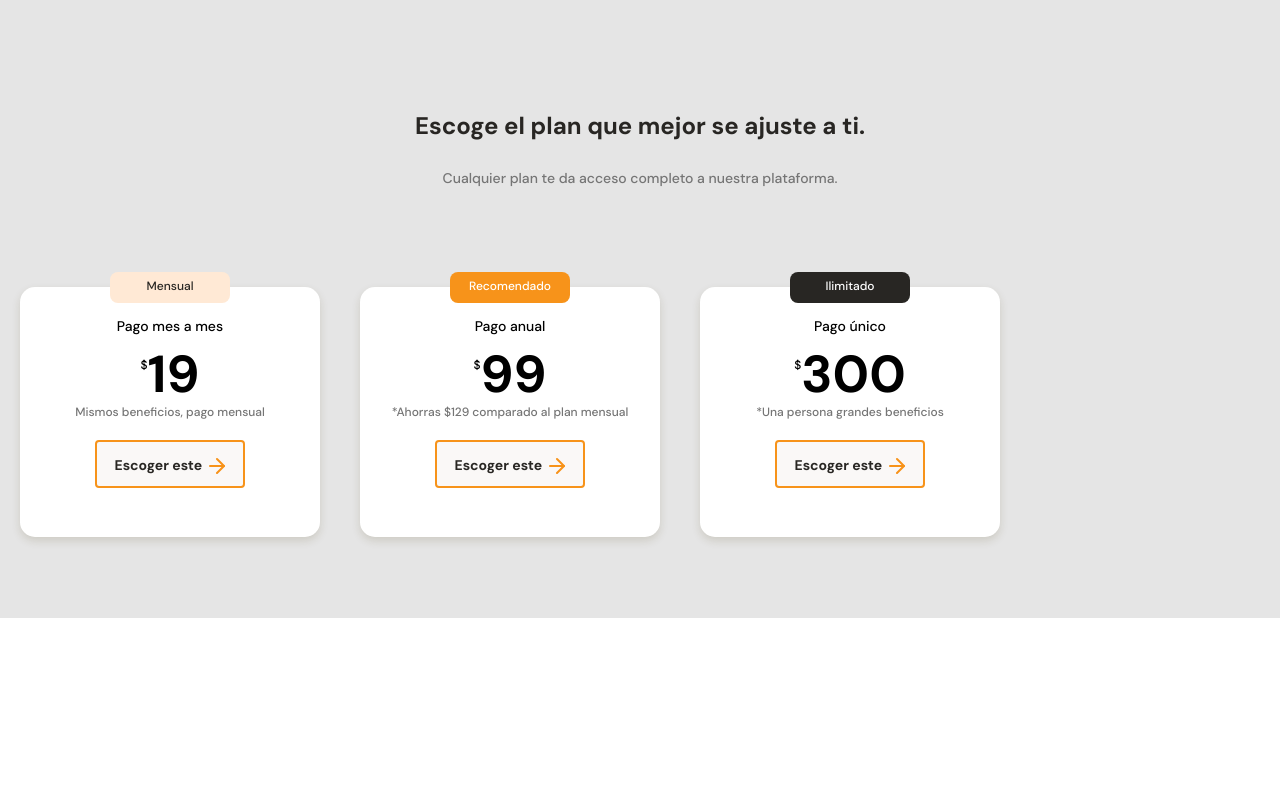
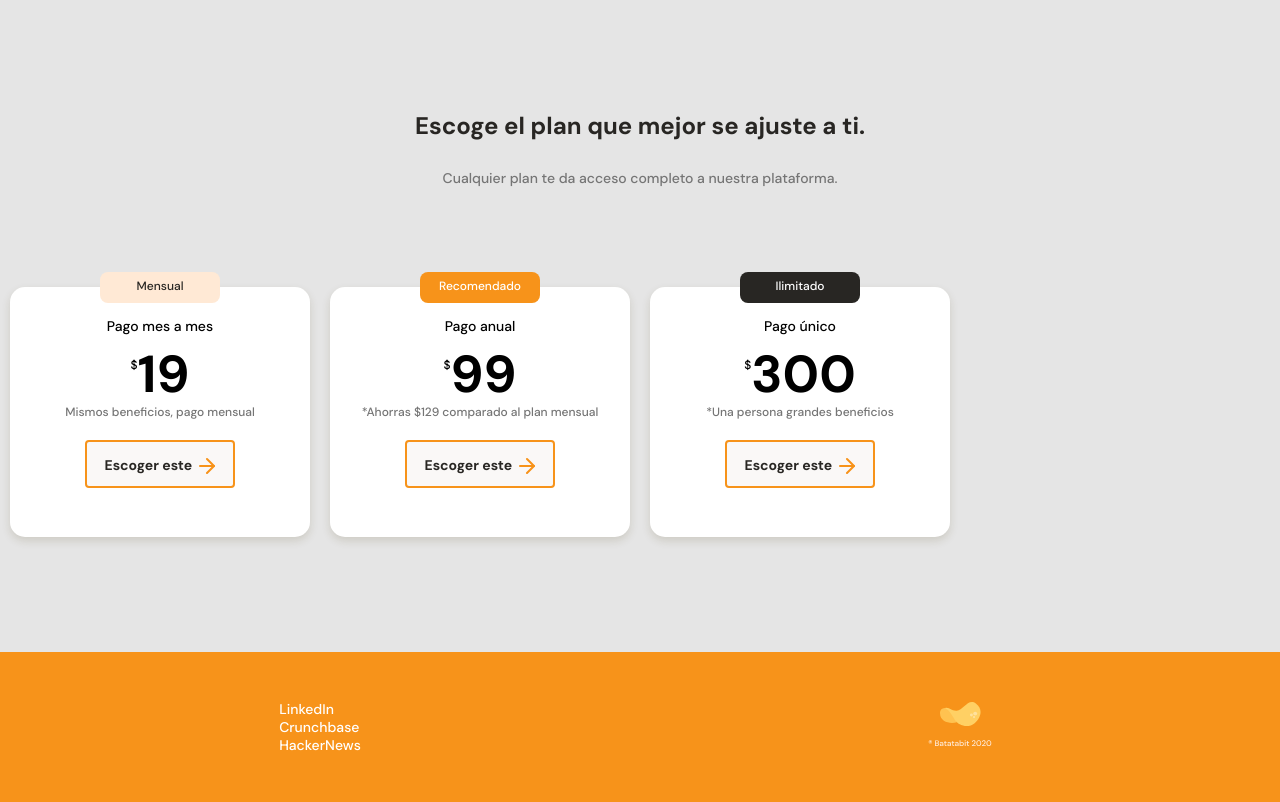
Before and after one commit to jabin753/Batatabit, a website built with Vite: page index.html in a window 1280 px wide. Shown: the part 2729-3531 px from the top of the page. Before the commit the page ends 3347 px from the top, so only its background shows below. Built offline with nearby package versions, Linux system fonts and the light colour scheme.

Commit message:
Footer implementado

```diff
--- a/index.html
+++ b/index.html
@@ -166,7 +166,18 @@
       </section>
     </section>
   </main>
-  <footer></footer>
+  <footer>
+    <section class="left">
+      <ul>
+        <li><a href="#">LinkedIn</a></li>
+        <li><a href="#">Crunchbase</a></li>
+        <li><a href="#">HackerNews</a></li>
+      </ul>
+    </section>
+    <section class="right">
+      <img src="./assets/img/logo-footer.svg" alt="Logo de  BataBit 2021">
+    </section>
+  </footer>
 </body>
 
 </html>
--- a/style.css
+++ b/style.css
@@ -385,7 +385,6 @@ main {
 }
 .plans-container--slider {
   display: flex;
-  height: 316px;
   overflow-x: scroll;
   overscroll-behavior-x: contain;
   scroll-snap-type: x proximity;
@@ -394,10 +393,10 @@ main {
   position: relative;
   scroll-snap-align: center;
   width: 70%;
-  min-width: 230px;
+  min-width: 190px;
   max-width: 300px;
   height: 250px;
-  margin: 50px 20px;
+  margin: 50px 10px;
   padding: 0 15px;
   background-color: var(--just-white);
   border-radius: 15px;
@@ -466,3 +465,28 @@ vertical-align: text-bottom;
 .recommended__dark {
   background-color: var(--black);
 }
+
+footer {
+  display: flex;
+  width: 100%;
+  height: 150px;
+  background-color: var(--bitcoin-orange);
+}
+footer section {
+  display: flex;
+  width: 50%;
+  justify-content: center;
+  align-items: center;
+}
+footer .left ul {
+  font-size: 1.4rem;
+  font-weight: 500;
+  line-height: 1.8rem;list-style: none;
+}
+.left .li {
+  margin: 10px 0;
+}
+.left a  {
+  text-decoration: none;
+  color: var(--just-white);
+}
```
